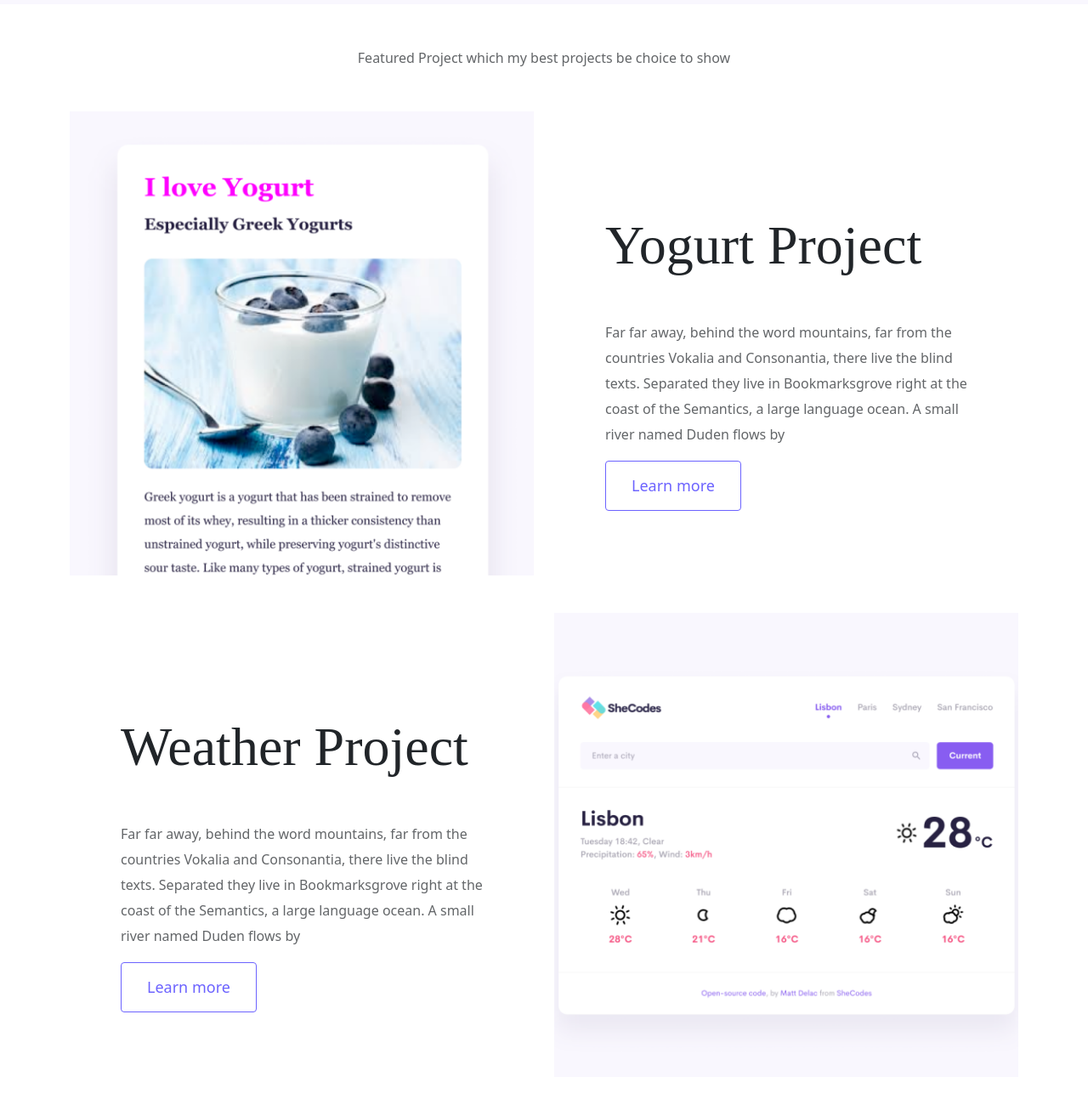
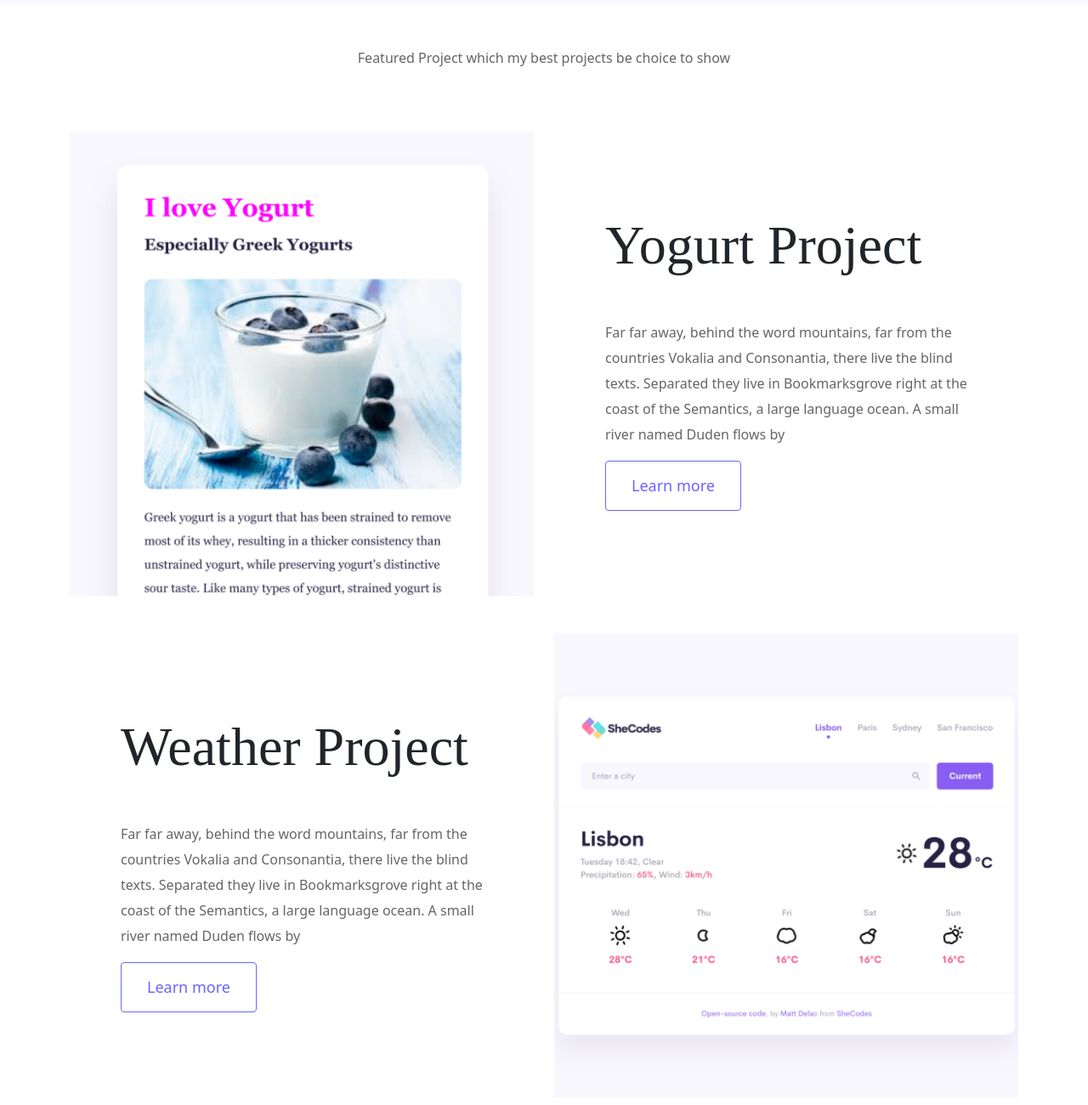
Before and after one commit to Goli75/portolio, a plain HTML site: page index.html in a window 1280 px wide. Shown: the part 640-1940 px from the top of the page at 85% size. Drawn offline with nearby package versions, Linux system fonts and the light colour scheme; a web font is replaced by a local one.

Commit message:
Update index.html

```diff
--- a/index.html
+++ b/index.html
@@ -27,7 +27,7 @@
 <div class="container">
 <div class="row">
     <div class="col d-none d-lg-block">
-        <img src="/images/yogurt.png" class="img-fluid" alt="">
+        <img src="/images/yogurt.png" class="img-fluid mt-4" alt="">
     </div>
     <div class="col">
     <div class="project-description">
@@ -48,14 +48,14 @@
     <a href="#" class="btn btn-branding-outline">Learn more</a>  </div>
      </div>
      <div class="col d-none d-lg-block">
-        <img src="/images/weather.png" class="img-fluid" alt="">
+        <img src="/images/weather.png" class="img-fluid mt-4" alt="">
     </div>
     </div>
     </div>
     <div class="container">
         <div class="row mb-5">
             <div class="col d-none d-lg-block">
-                <img src="/images/dictionary.png" class="img-fluid" alt="">
+                <img src="/images/dictionary.png" class="img-fluid mt-4" alt="">
             </div>
             <div class="col">
             <div class="project-description">
```
